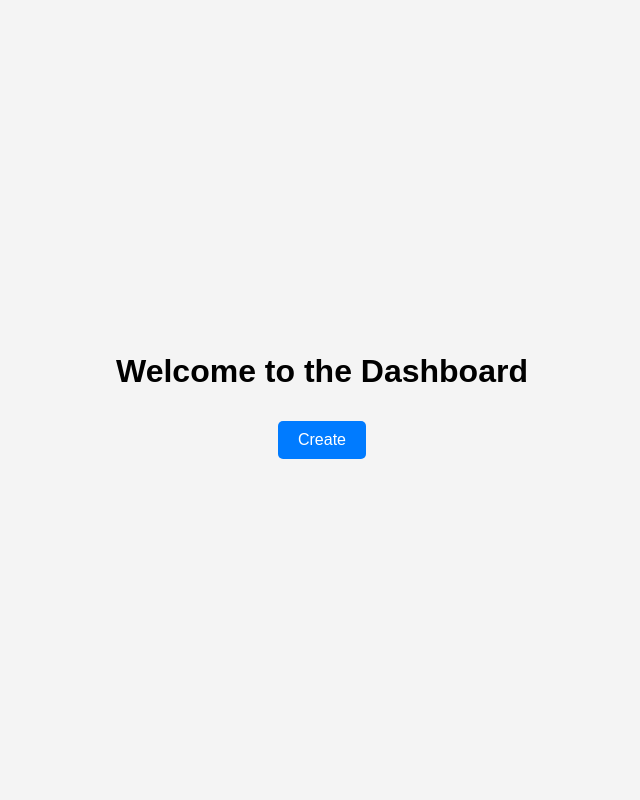
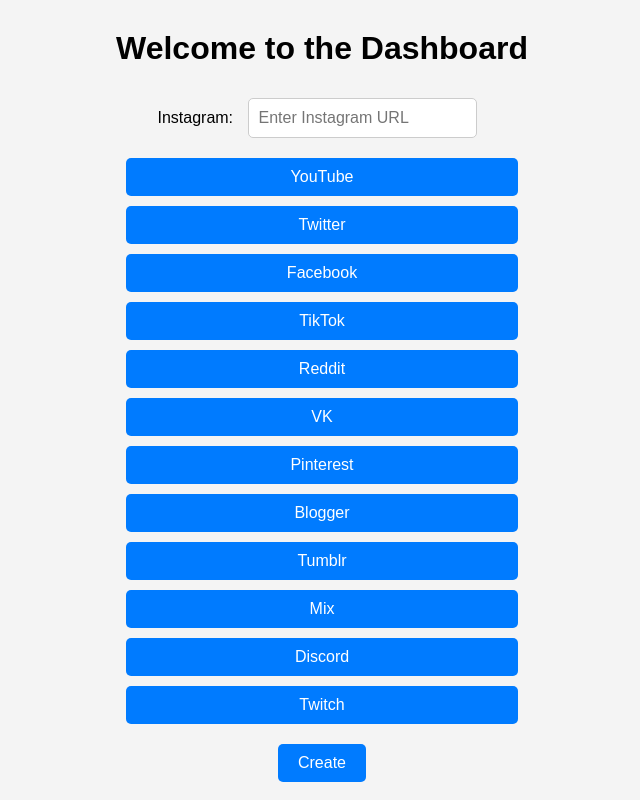
Before and after one commit to Spacemandomains/SocialMediaApp, a plain HTML site: page index.html in a window 1280 px wide. Shown: the whole page, without its empty margins (318-958 px from the left). Drawn offline with Linux system fonts and the light colour scheme.

Commit message:
Update index.html

```diff
--- a/index.html
+++ b/index.html
@@ -30,16 +30,48 @@
         .button:hover {
             background-color: #0056b3;
         }
+        input[type="text"] {
+            padding: 10px;
+            margin: 10px;
+            border: 1px solid #ccc;
+            border-radius: 5px;
+            font-size: 16px;
+        }
     </style>
 </head>
 <body>
     <div class="container">
         <h1>Welcome to the Dashboard</h1>
-        <button class="button" id="createButton">Create</button>
+        <form id="socialForm">
+            <label for="instagram">Instagram:</label>
+            <input type="text" id="instagram" name="instagram" placeholder="Enter Instagram URL"><br>
+           <div class="button" data-brand="youtube" onclick="window.open('https://youtube.com','_blank')">YouTube</div>
+        <div class="button" data-brand="twitter" onclick="window.open('https://twitter.com','_blank')">Twitter</div>
+        <div class="button" data-brand="facebook" onclick="window.open('https://facebook.com','_blank')">Facebook</div>
+        <div class="button" data-brand="tiktok" onclick="window.open('https://tiktok.com','_blank')">TikTok</div>
+        <div class="button" data-brand="reddit" onclick="window.open('https://reddit.com','_blank')">Reddit</div>
+        <div class="button" data-brand="vk" onclick="window.open('https://vk.com','_blank')">VK</div>
+        <div class="button" data-brand="pinterest" onclick="window.open('https://pinterest.com','_blank')">Pinterest</div>
+        <div class="button" data-brand="blogger" onclick="window.open('https://blogger.com','_blank')">Blogger</div>
+        <div class="button" data-brand="tumblr" onclick="window.open('https://tumblr.com','_blank')">Tumblr</div>
+        <div class="button" data-brand="mix" onclick="window.open('https://mix.com','_blank')">Mix</div>
+        <div class="button" data-brand="discord" onclick="window.open('https://discord.com','_blank')">Discord</div>
+        <div class="button" data-brand="twitch" onclick="window.open('https://twitch.tv','_blank')">Twitch</div>
+
+            <button class="button" type="submit">Create</button>
+        </form>
     </div>
     <script>
-        document.getElementById('createButton').addEventListener('click', function() {
-            window.location.href = 'buttons.html';
+        document.getElementById('socialForm').addEventListener('submit', function(event) {
+            event.preventDefault();
+            var formData = new FormData(this);
+            var instagramUrl = formData.get('instagram');
+            // Get other social media URLs using formData.get() and assign them to variables
+
+            // Redirect to buttons.html page with query parameters
+            window.location.href = 'buttons.html?'
+                                    + 'instagram=' + encodeURIComponent(instagramUrl);
+                                    // Add other social media URLs as query parameters
         });
     </script>
 </body>
```
